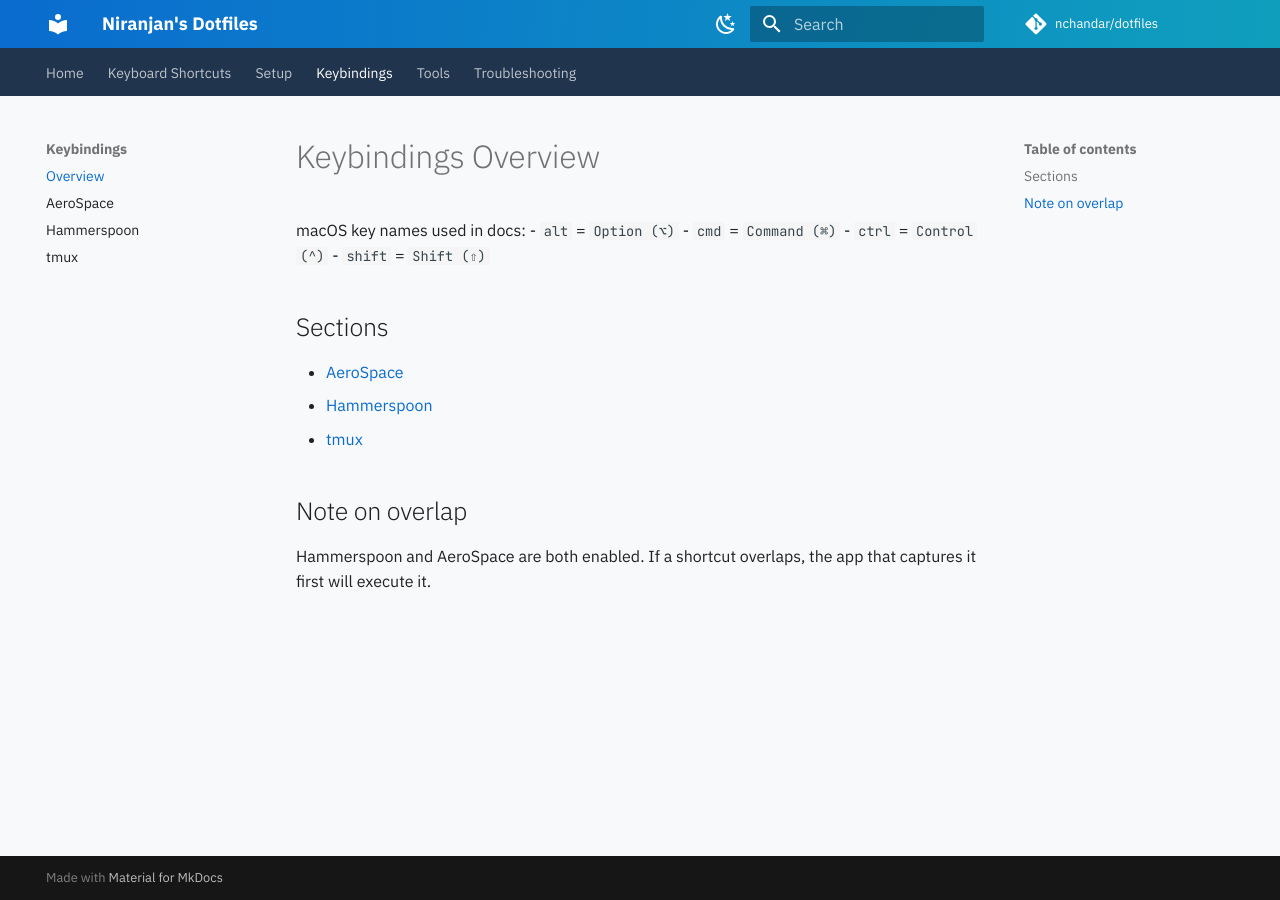
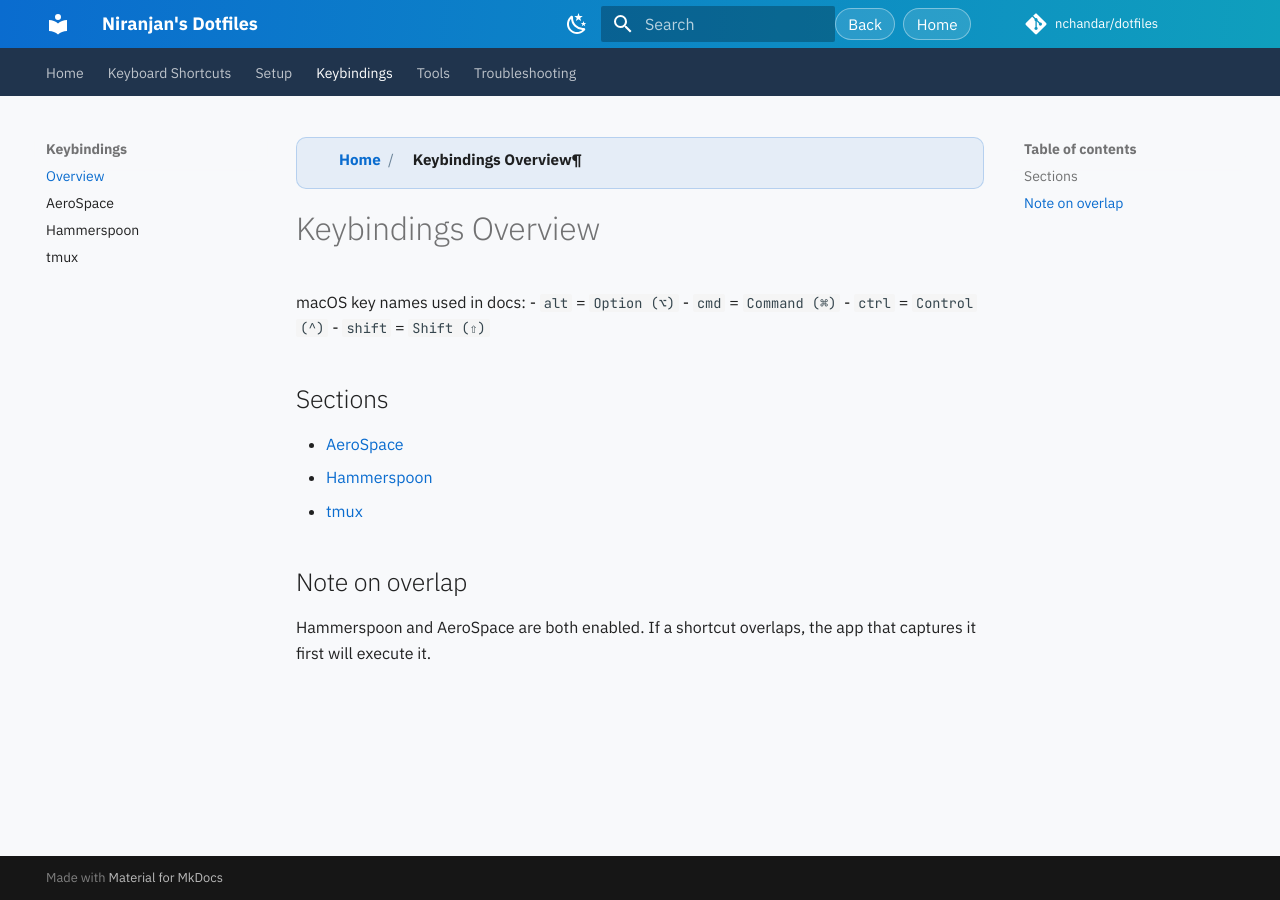
Before and after one commit to nchandar/dotfiles, an MkDocs documentation site: the page built from docs/keybindings/index.md, in a window 1280 px wide. Built offline with MkDocs 1.6.1 and Material for MkDocs 9.7.7, drawn with Linux system fonts in a browser that asks for light colours; comment, search, counter and statistics services are not loaded; part of the change alters nothing that is shown.

Commit message:
Add breadcrumbs and header back/home buttons across docs

```diff
--- a/docs/javascripts/header-home-link.js
+++ b/docs/javascripts/header-home-link.js
@@ -1,21 +1,168 @@
 (function () {
-  function wireHeaderTitleToHome() {
-    var logo = document.querySelector('.md-header__button.md-logo[href]');
-    var title = document.querySelector('.md-header__title');
-    if (!logo || !title) return;
+  var LABELS = {
+    "keyboard-shortcuts": "Keyboard Shortcuts",
+    "keybindings": "Keybindings",
+    "setup": "Setup",
+    "bootstrap": "Bootstrap",
+    "symlinks": "Symlinks",
+    "tools": "Tools",
+    "nvim": "Neovim",
+    "nushell": "Nushell",
+    "ghostty": "Ghostty",
+    "starship": "Starship",
+    "aerospace": "AeroSpace",
+    "hammerspoon": "Hammerspoon",
+    "tmux": "tmux",
+    "troubleshooting": "Troubleshooting",
+    "index": "Home"
+  };
 
-    var homeHref = logo.getAttribute('href') || '.';
-    title.style.cursor = 'pointer';
-    title.setAttribute('role', 'link');
-    title.setAttribute('aria-label', 'Go to homepage');
-
-    title.addEventListener('click', function () {
-      window.location.href = homeHref;
-    });
+  function prettify(segment) {
+    var decoded = decodeURIComponent(segment || "").toLowerCase();
+    if (LABELS[decoded]) return LABELS[decoded];
+    return decoded
+      .replace(/[-_]+/g, " ")
+      .replace(/\b\w/g, function (ch) { return ch.toUpperCase(); });
   }
 
-  document.addEventListener('DOMContentLoaded', wireHeaderTitleToHome);
-  if (window.document$ && typeof window.document$.subscribe === 'function') {
-    window.document$.subscribe(wireHeaderTitleToHome);
+  function normalizePath(path) {
+    if (!path) return "/";
+    return path.endsWith("/") ? path : path + "/";
+  }
+
+  function isHomePath(currentPath, rootPath) {
+    var current = currentPath.replace(/index\.html$/, "");
+    return normalizePath(current) === normalizePath(rootPath);
+  }
+
+  function wireHeaderTitleToHome(homeHref) {
+    var title = document.querySelector(".md-header__title");
+    if (!title) return;
+    title.style.cursor = "pointer";
+    title.setAttribute("role", "link");
+    title.setAttribute("aria-label", "Go to homepage");
+    title.onclick = function () { window.location.href = homeHref; };
+  }
+
+  function insertHeaderButtons(homeUrl) {
+    var inner = document.querySelector(".md-header__inner");
+    if (!inner) return;
+
+    var existing = inner.querySelector(".custom-header-actions");
+    if (existing) existing.remove();
+
+    var source = inner.querySelector(".md-header__source");
+
+    var wrapper = document.createElement("div");
+    wrapper.className = "custom-header-actions";
+
+    var backBtn = document.createElement("button");
+    backBtn.className = "custom-header-btn";
+    backBtn.type = "button";
+    backBtn.textContent = "Back";
+    backBtn.setAttribute("aria-label", "Go back");
+    backBtn.onclick = function () {
+      if (window.history.length > 1) {
+        window.history.back();
+      } else {
+        window.location.href = homeUrl.href;
+      }
+    };
+
+    var homeLink = document.createElement("a");
+    homeLink.className = "custom-header-btn";
+    homeLink.href = homeUrl.href;
+    homeLink.textContent = "Home";
+    homeLink.setAttribute("aria-label", "Go to homepage");
+
+    wrapper.appendChild(backBtn);
+    wrapper.appendChild(homeLink);
+
+    if (source) {
+      inner.insertBefore(wrapper, source);
+    } else {
+      inner.appendChild(wrapper);
+    }
+  }
+
+  function insertBreadcrumbs(homeUrl, rootPath) {
+    var container = document.querySelector(".md-content__inner");
+    if (!container) return;
+
+    var existing = container.querySelector(".custom-breadcrumbs");
+    if (existing) existing.remove();
+
+    var currentPath = window.location.pathname;
+    if (isHomePath(currentPath, rootPath)) return;
+
+    var relative = currentPath;
+    if (relative.startsWith(rootPath)) {
+      relative = relative.slice(rootPath.length);
+    } else {
+      relative = relative.replace(/^\/+/, "");
+    }
+
+    relative = relative.replace(/index\.html$/, "").replace(/\/$/, "");
+    if (!relative) return;
+
+    var segments = relative.split("/").filter(Boolean);
+    if (!segments.length) return;
+
+    var nav = document.createElement("nav");
+    nav.className = "custom-breadcrumbs";
+    nav.setAttribute("aria-label", "Breadcrumb");
+
+    var list = document.createElement("ol");
+
+    var homeLi = document.createElement("li");
+    var homeA = document.createElement("a");
+    homeA.href = homeUrl.href;
+    homeA.textContent = "Home";
+    homeLi.appendChild(homeA);
+    list.appendChild(homeLi);
+
+    var acc = "";
+    var h1 = document.querySelector("article h1");
+
+    for (var i = 0; i < segments.length; i++) {
+      var seg = segments[i];
+      acc += seg + "/";
+      var li = document.createElement("li");
+      var isLast = i === segments.length - 1;
+      var label = isLast && h1 ? h1.textContent.trim() : prettify(seg);
+
+      if (isLast) {
+        var span = document.createElement("span");
+        span.textContent = label;
+        li.appendChild(span);
+      } else {
+        var a = document.createElement("a");
+        a.href = new URL(acc, homeUrl).href;
+        a.textContent = label;
+        li.appendChild(a);
+      }
+
+      list.appendChild(li);
+    }
+
+    nav.appendChild(list);
+    container.prepend(nav);
+  }
+
+  function enhanceNavigationUi() {
+    var logo = document.querySelector(".md-header__button.md-logo[href]");
+    if (!logo) return;
+
+    var homeUrl = new URL(logo.getAttribute("href") || ".", window.location.href);
+    var rootPath = normalizePath(homeUrl.pathname);
+
+    wireHeaderTitleToHome(homeUrl.href);
+    insertHeaderButtons(homeUrl);
+    insertBreadcrumbs(homeUrl, rootPath);
+  }
+
+  document.addEventListener("DOMContentLoaded", enhanceNavigationUi);
+  if (window.document$ && typeof window.document$.subscribe === "function") {
+    window.document$.subscribe(enhanceNavigationUi);
   }
 })();
--- a/docs/stylesheets/extra.css
+++ b/docs/stylesheets/extra.css
@@ -92,3 +92,70 @@
   font-size: 1.05rem;
   font-weight: 700;
 }
+
+.custom-header-actions {
+  display: flex;
+  gap: 0.4rem;
+  margin-left: auto;
+  margin-right: 0.65rem;
+}
+
+.custom-header-btn {
+  border: 1px solid rgba(255, 255, 255, 0.38);
+  background: rgba(255, 255, 255, 0.12);
+  color: #fff;
+  font-size: 0.76rem;
+  border-radius: 999px;
+  padding: 0.28rem 0.62rem;
+  line-height: 1.2;
+  text-decoration: none;
+  cursor: pointer;
+}
+
+.custom-header-btn:hover {
+  background: rgba(255, 255, 255, 0.24);
+}
+
+.custom-breadcrumbs {
+  margin: 0.05rem 0 0.95rem;
+  padding: 0.45rem 0.65rem;
+  border-radius: 10px;
+  border: 1px solid rgba(15, 108, 207, 0.22);
+  background: rgba(15, 108, 207, 0.08);
+}
+
+.custom-breadcrumbs ol {
+  list-style: none;
+  display: flex;
+  gap: 0.36rem;
+  margin: 0;
+  padding: 0;
+  flex-wrap: wrap;
+  align-items: center;
+}
+
+.custom-breadcrumbs li {
+  display: inline-flex;
+  align-items: center;
+  gap: 0.36rem;
+  font-size: 0.76rem;
+}
+
+.custom-breadcrumbs li:not(:last-child)::after {
+  content: "/";
+  color: rgba(67, 96, 122, 0.75);
+}
+
+.custom-breadcrumbs a {
+  text-decoration: none;
+  font-weight: 600;
+}
+
+.custom-breadcrumbs span {
+  font-weight: 700;
+}
+
+[data-md-color-scheme="slate"] .custom-breadcrumbs {
+  border-color: rgba(62, 182, 204, 0.28);
+  background: rgba(62, 182, 204, 0.12);
+}
```
